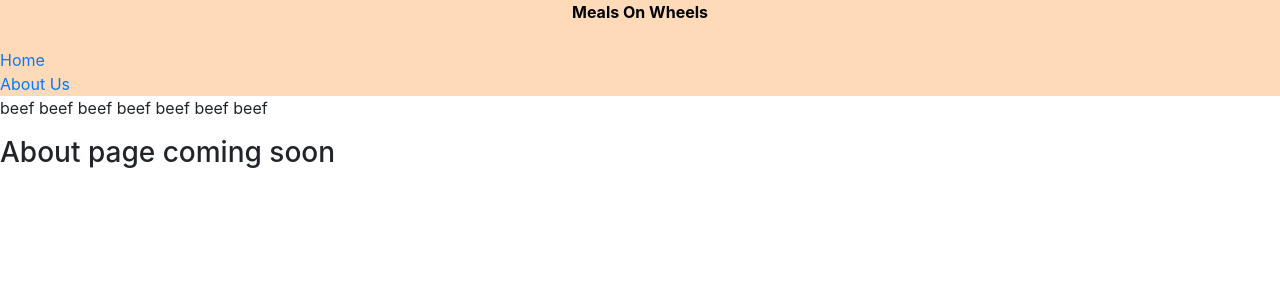
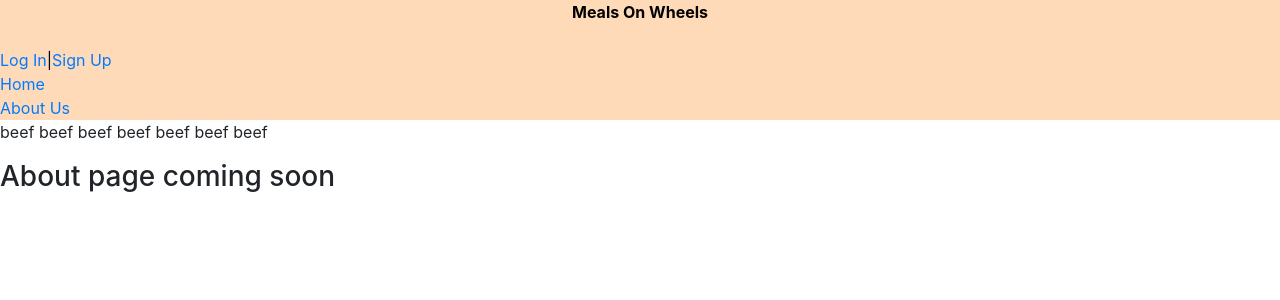
Before and after one commit to Meals-on-Wheels/food_truck_locator, a Django app: page /about/ in a window 1280 px wide. Shown: the top 300 px of the page. Run offline with Django 3.2, Linux system fonts and the light colour scheme; some libraries are stand-ins or nearby versions.

Commit message:
resolved missing sign in anchor

```diff
--- a/templates/navigation-bar.html
+++ b/templates/navigation-bar.html
@@ -36,7 +36,9 @@ display: inline;
         <div>
             <ul class="navBarList">
                 {% if user.is_authenticated %}
-                    <li><a href="{% url 'login' %}">Log In</a></li>
+                    <li><a>{{user.username}}</a>|<a>Log Out</a></li>
+                {% else %}
+                    <li><a href="{% url 'login' %}">Log In</a>|<a href="{% url 'signup' %}">Sign Up</a></li>
                 {% endif %}
                 <li><a href="{% url 'home' %}">Home</a></li>
                 <li><a href="{% url 'about' %}">About Us</a></li>
```
